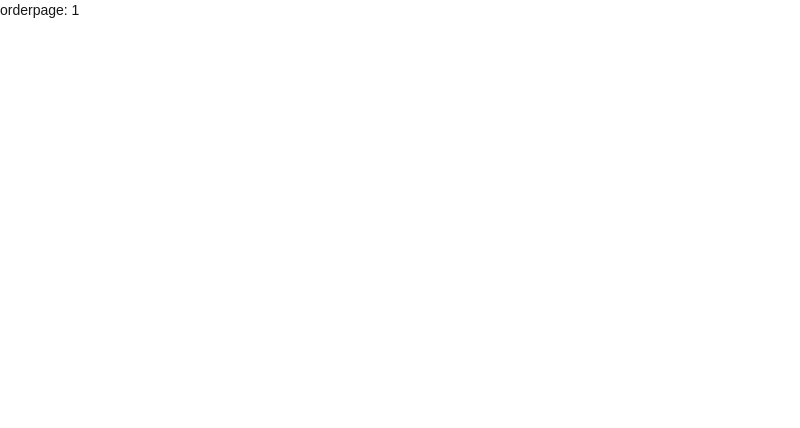
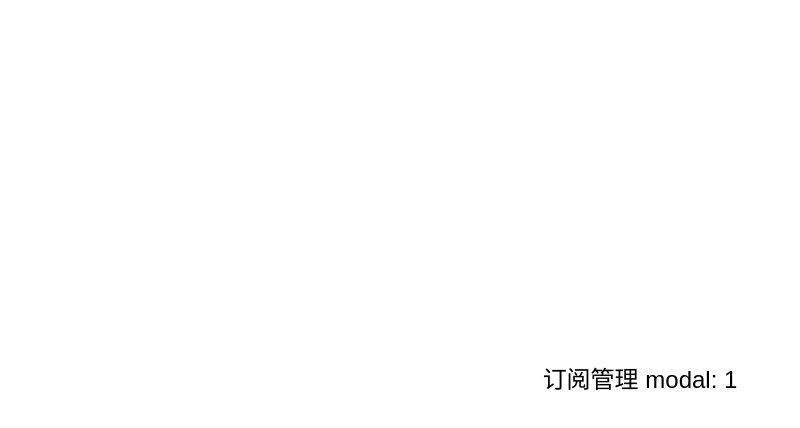
Before and after one commit to doudoumao1031/onlyfans-web, a Next.js app: page /profile/1/order in a window 1280 px wide. Shown: the top 428 px of the page, without its empty margins (0-800 px from the left). Built offline with nearby package versions, Linux system fonts and the light colour scheme.

Commit message:
slide modal update

```diff
--- a/app/profile/[id]/order/page.tsx
+++ b/app/profile/[id]/order/page.tsx
@@ -1,6 +1,8 @@
 export default async function Page({ params }: { params: Promise<{ id: string }> }) {
     const { id } = await params;
     return (
-        <div>orderpage: {id}</div>
+        <div className="h-[95vh] flex justify-center items-center text-black text-2xl">
+            订阅管理 modal: {id}
+        </div>
     );
 }
--- a/components/common/slide-in-modal.tsx
+++ b/components/common/slide-in-modal.tsx
@@ -21,7 +21,7 @@ export function SideInModal({ children }: { children: React.ReactNode }) {
   return createPortal(
     <div
       className={`fixed inset-0 flex justify-end bg-black bg-opacity-50 transition-opacity duration-300 ${
-        isOpen ? 'opacity-100' : 'opacity-0'
+        isOpen ? 'opacity-50' : 'opacity-0'
       }`}
       onClick={onDismiss}
     >
--- a/components/common/slide-up-modal.tsx
+++ b/components/common/slide-up-modal.tsx
@@ -21,7 +21,7 @@ export function SlideUpModal({ children }: { children: React.ReactNode }) {
   return createPortal(
     <div
       className={`fixed inset-0 flex justify-center items-end bg-black bg-opacity-50 transition-opacity duration-300 ${
-        isOpen ? 'opacity-100' : 'opacity-0'
+        isOpen ? 'opacity-50' : 'opacity-0'
       }`}
       onClick={onDismiss}
     >
```
